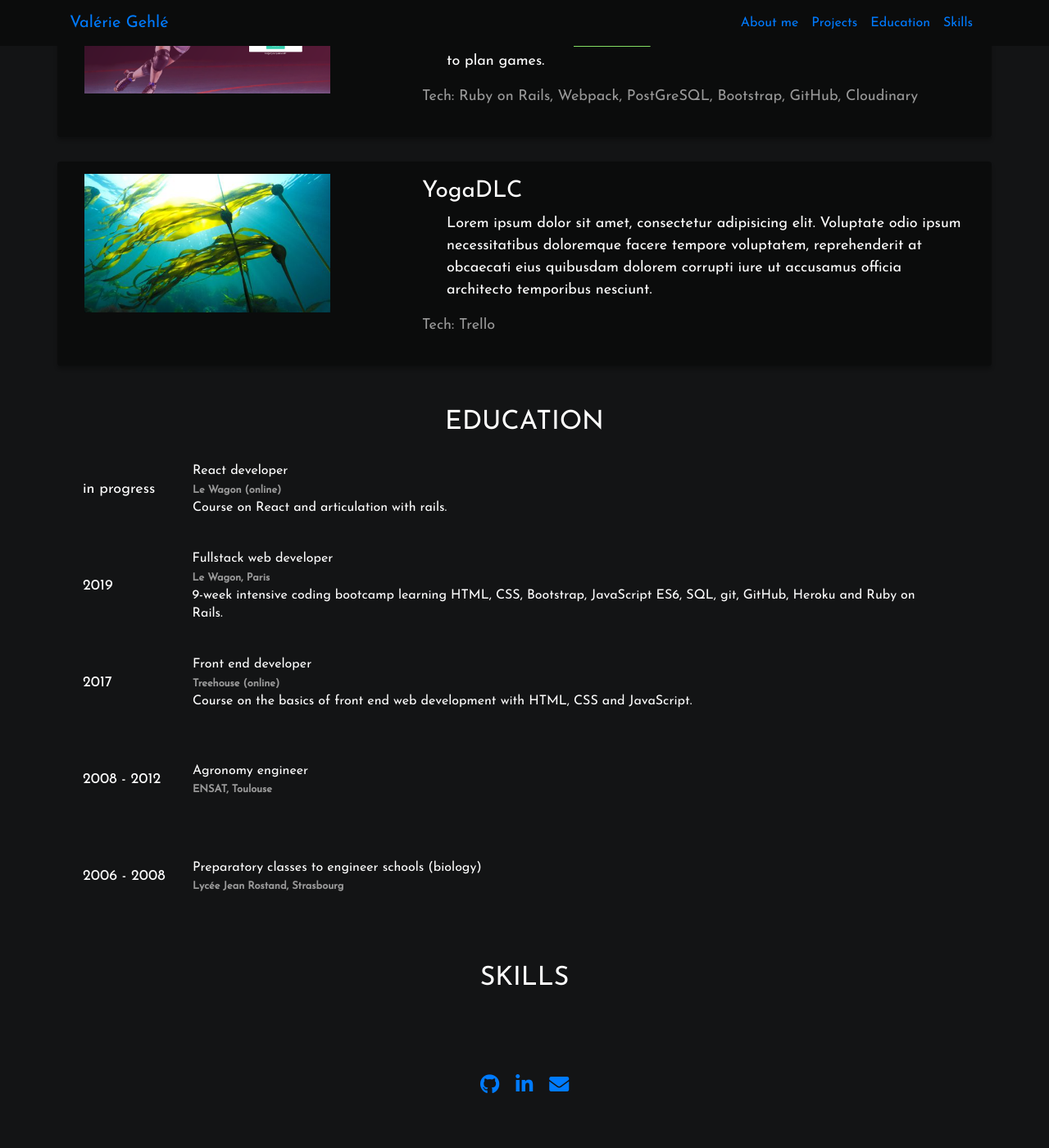
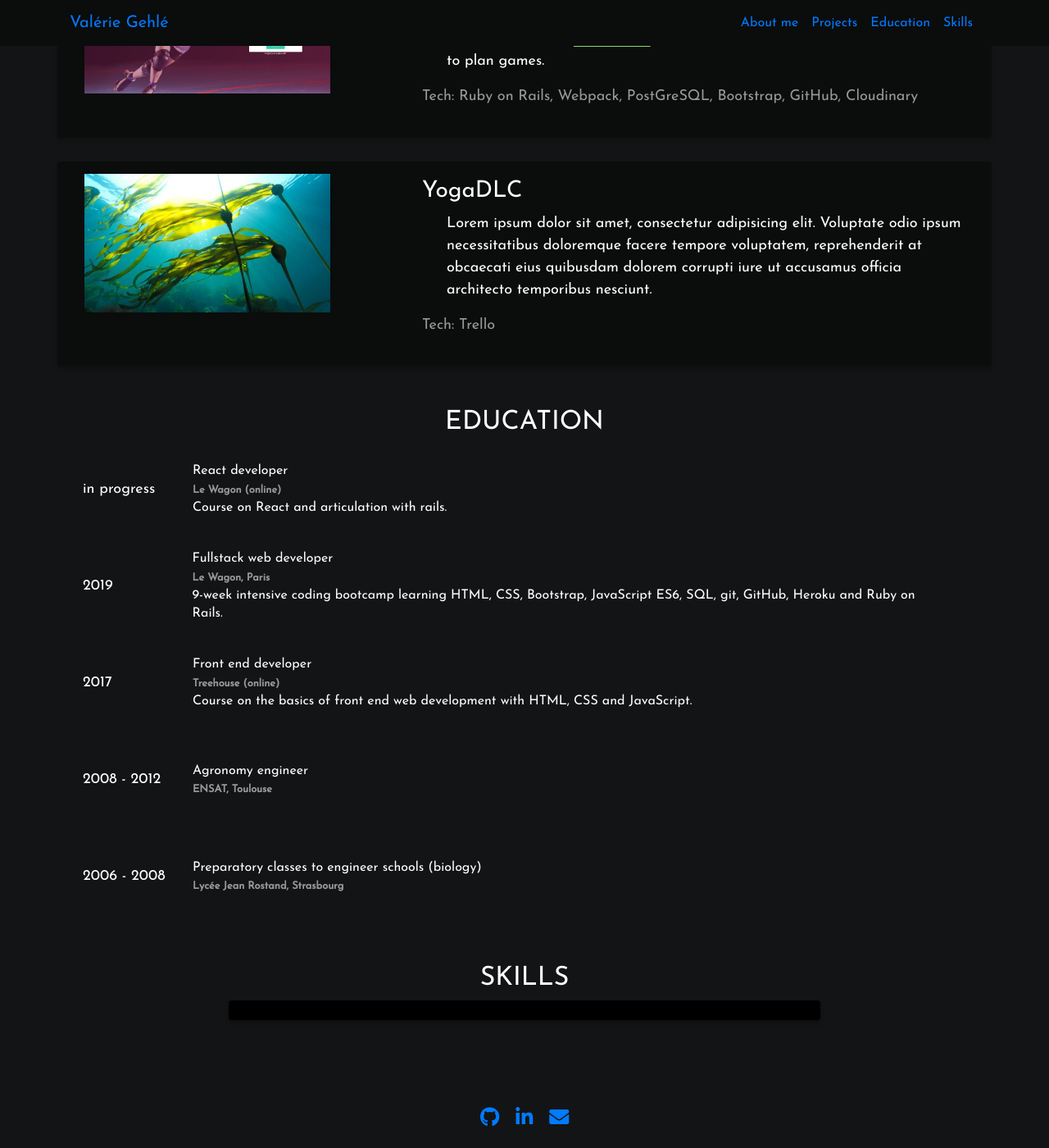
Before and after one commit to BlaxFontaine/myportfolio, a Jekyll site: the page built from index.html, in a window 1280 px wide and 1400 px high, scrolled down 856 px. Shown: the whole window at 82% size. Built offline with Jekyll 4.4.1, drawn with Linux system fonts in a browser that asks for light colours; some web fonts are replaced; before the commit the page ends 2216 px from its top, so only the background shows below that.

Commit message:
created skills container

```diff
--- a/_includes/skills.html
+++ b/_includes/skills.html
@@ -1 +1,7 @@
 <h2 id="skills" class="jump">Skills</h2>
+<div class="skills-container">
+  <div class="skill-content">
+    <img src="" alt="" class="skill-img">
+    <p class="skill-text"></p>
+  </div>
+</div>
--- /dev/null
+++ b/_sass/skills.scss
@@ -0,0 +1,7 @@
+.skills-container {
+  width: 65%;
+  background-color: black;
+  margin: auto;
+  box-shadow: 0px 4px 4px rgba(0, 0, 0, 0.25);
+  border-radius: 4px;
+}
--- a/assets/css/styles.scss
+++ b/assets/css/styles.scss
@@ -7,3 +7,4 @@
 @import "project";
 @import "job";
 @import "education";
+@import "skills";
```
